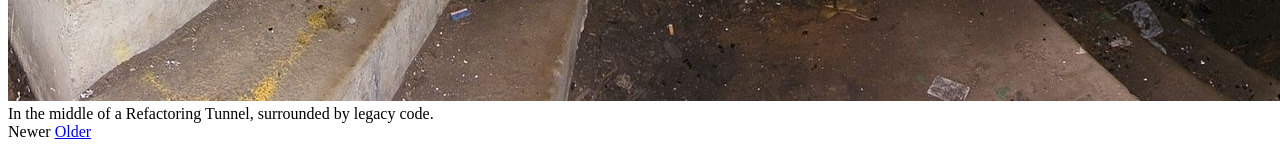
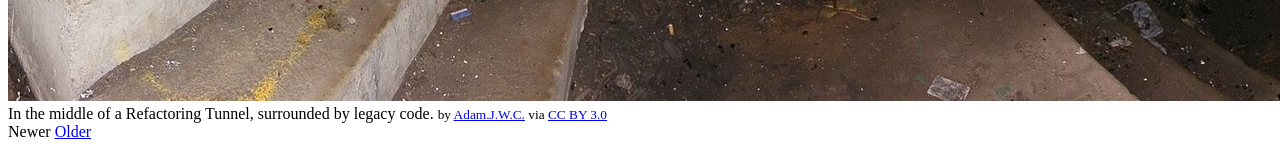
Before and after one commit to duffleit/duffleit.github.io-deprecated, a Jekyll site: the page built from _posts/2017-05-31-the-refactoring-tunnel.md, in a window 1280 px wide. Shown: the part 1577-1723 px from the top of the page. Built offline with Jekyll 4.4.1, drawn with Linux system fonts in a browser that asks for light colours; nearby versions of some CDN libraries; comment, search, counter and statistics services are not loaded.

Commit message:
Add author and licence info to image include

```diff
--- a/_includes/image.html
+++ b/_includes/image.html
@@ -1,4 +1,11 @@
 <div class="image">
 <img src="{{ include.url }}" alt="{{ include.description }}"/>
-<caption align="bottom">{{ include.description }}</caption>
+<caption align="bottom">
+{{ include.description }}
+<small>
+{% if include.by != '' %}by <a href="{{include.by-url}}">{{include.by}}</a>{% endif %}
+{% if include.licence != '' %} via <a href="{{include.licence-url}}">{{include.licence}}</a>{% endif %}
+</small>
+<div style="clear: both"></div>
+</caption>
 </div>
--- a/public/css/poole.css
+++ b/public/css/poole.css
@@ -497,6 +497,12 @@ a.btn{
   margin-bottom: 0.5rem
 }
 
+.image small {
+    font-style: normal;
+    margin: 0 0.5rem;
+    float: right;
+}
+
 #articleContent{
   font-family: 'Noto Serif', serif;
   font-size: 19px;
```
